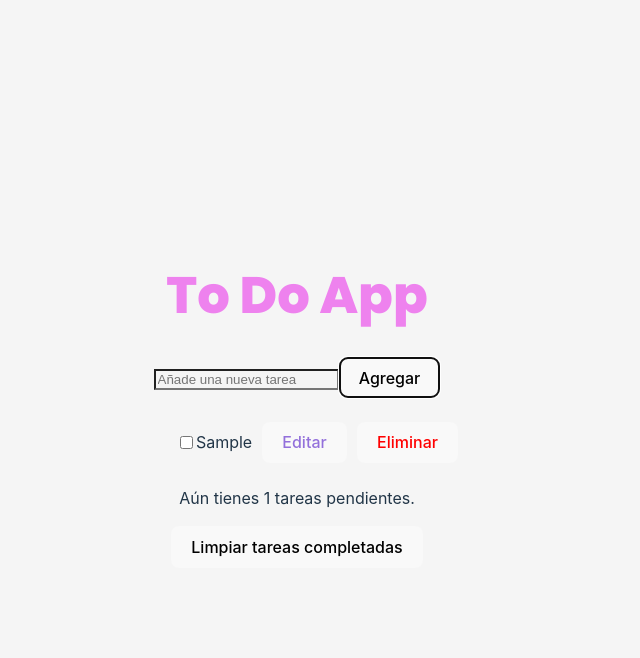
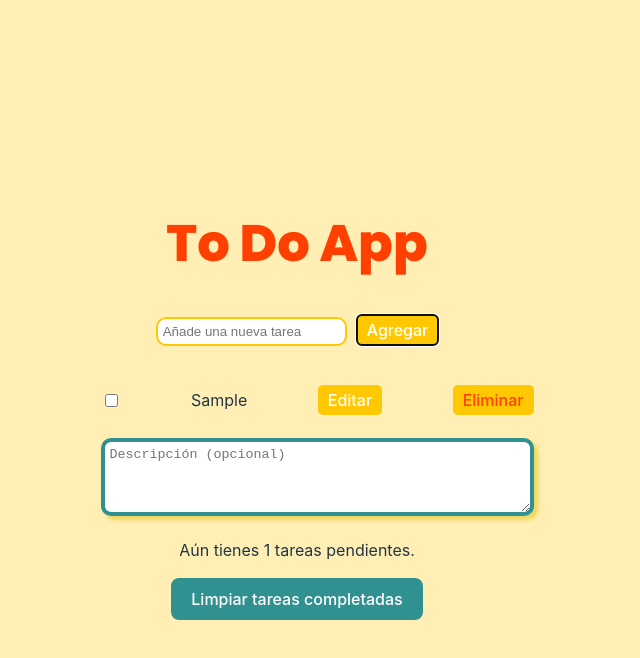
Before and after one commit to jaiyelith/To-Do-App, a React (Vite) app in the folder my-react-task-list/: page / in a window 1280 px wide. Both pictures are taken after typing "Sample" into the empty fields and a click on the button "Agregar". Shown: the top 658 px of the page, without its empty margins (343-983 px from the left). Built offline with nearby package versions, Linux system fonts and the light colour scheme.

Commit message:
Se agregó el formulario de descripción y la validación de caracteres

```diff
--- a/my-react-task-list/src/components/Task.jsx
+++ b/my-react-task-list/src/components/Task.jsx
@@ -5,21 +5,38 @@ import "./task.css";
 function Task({ task, onStatusChange, onDelete, onUpdate }) {
   const [isEditing, setIsEditing] = useState(false);
   const [updatedTaskName, setUpdatedTaskName] = useState(task.name || "");
+  const [originalTaskName, setOriginalTaskName] = useState(task.name || "");
 
   const handleCheckboxChange = () => onStatusChange();
-  const handleDeleteClick = () => onDelete();
-  const handleEditClick = () => setIsEditing(true);
-  const handleCancelClick = () => {
-    setIsEditing(false);
-    setUpdatedTaskName(task.name || "");
+
+  const handleEditClick = () => {
+    setIsEditing(true);
+    setOriginalTaskName(updatedTaskName);
   };
+
   const handleSaveClick = () => {
     if (updatedTaskName.trim() !== "") {
-      onUpdate(updatedTaskName);
+      onUpdate(updatedTaskName, task.description);
       setIsEditing(false);
     }
   };
+
+  const handleCancelClick = () => {
+    setUpdatedTaskName(originalTaskName);
+    setIsEditing(false);
+  };
+
   const handleInputChange = (e) => setUpdatedTaskName(e.target.value);
+
+  const handleDeleteClick = () => {
+    const confirmation = window.confirm(
+      "Si eliminas esta tarea luego no podrás revertir esta acción. ¿Estás seguro?"
+    );
+
+    if (confirmation) {
+      onDelete();
+    }
+  };
 
   return (
     <div className="task-container">
@@ -35,6 +52,7 @@ function Task({ task, onStatusChange, onDelete, onUpdate }) {
             value={updatedTaskName}
             onChange={handleInputChange}
             className="task-input"
+            autoFocus
           />
           <button className="boton-guardar" onClick={handleSaveClick}>
             Guardar
@@ -64,6 +82,7 @@ Task.propTypes = {
   task: PropTypes.shape({
     name: PropTypes.string,
     status: PropTypes.bool,
+    description: PropTypes.string,
   }).isRequired,
   onStatusChange: PropTypes.func.isRequired,
   onDelete: PropTypes.func.isRequired,
--- a/my-react-task-list/src/components/TaskList.jsx
+++ b/my-react-task-list/src/components/TaskList.jsx
@@ -10,11 +10,12 @@ function TaskList() {
     createTask,
     deleteTask,
     updateTask,
-    updateTaskStatus,
     setTasks,
   } = useTaskManager();
   const [taskName, setTaskName] = useState("");
+  const [taskDescription, setTaskDescription] = useState("");
   const [pendingTasks, setPendingTasks] = useState(0);
+  const [errorMessage, setErrorMessage] = useState("");
 
   const calculatePendingTasks = (taskList) => {
     return taskList.filter((task) => !task.status).length;
@@ -25,24 +26,38 @@ function TaskList() {
   }, [tasks]);
 
   const handleTaskStatusChange = (index) => {
-    updateTaskStatus(index);
-    setPendingTasks(calculatePendingTasks(tasks));
+    const updatedTasks = [...tasks];
+    updatedTasks[index].status = !updatedTasks[index].status;
+    setTasks(updatedTasks);
   };
 
   const addTask = (e) => {
     e.preventDefault();
-    if (taskName.trim() !== "") {
-      createTask({ name: taskName, status: false });
-      setTaskName("");
+    if (taskName.trim().length < 3) {
+      setErrorMessage("Solo puedes añadir tareas mayores a 3 caracteres");
+      return;
     }
+    setErrorMessage("");
+
+    createTask({
+      name: taskName,
+      status: false,
+      description: taskDescription,
+    });
+    setTaskName("");
+    setTaskDescription("");
   };
 
   const handleDeleteTask = (index) => deleteTask(index);
 
-  const handleUpdateTask = (index, updatedName) =>
-    updateTask(index, { name: updatedName });
+  const handleUpdateTask = (index, updatedName, updatedDescription) =>
+    updateTask(index, { name: updatedName, description: updatedDescription });
 
-  const handleInputChange = (e) => setTaskName(e.target.value);
+  const handleDescriptionChange = (e, index) => {
+    const updatedTasks = [...tasks];
+    updatedTasks[index].description = e.target.value;
+    setTasks(updatedTasks);
+  };
 
   const handleClearAll = () => {
     const completedTaskIndexes = tasks.reduce((indexes, task, index) => {
@@ -51,10 +66,8 @@ function TaskList() {
     }, []);
 
     if (completedTaskIndexes.length > 0) {
-      const updatedTasks = tasks.filter(
-        (task, index) => !completedTaskIndexes.includes(index)
-      );
-      setTasks(updatedTasks); //
+      const updatedTasks = tasks.filter((task, index) => !completedTaskIndexes.includes(index));
+      setTasks(updatedTasks);
     }
   };
 
@@ -65,25 +78,37 @@ function TaskList() {
           type="text"
           placeholder="Añade una nueva tarea"
           value={taskName}
-          onChange={handleInputChange}
+          onChange={(e) => setTaskName(e.target.value)}
         />
         <button type="submit">Agregar</button>
       </form>
+      {errorMessage && (
+        <p className="error-message">{errorMessage}</p>
+      )}
       <ul>
         {tasks.map((task, index) => (
-          <Task
-            key={index}
-            task={task}
-            onStatusChange={() => handleTaskStatusChange(index)}
-            onDelete={() => handleDeleteTask(index)}
-            onUpdate={(updatedName) => handleUpdateTask(index, updatedName)}
-          />
+          <li key={index}>
+            <Task
+              task={task}
+              onStatusChange={() => handleTaskStatusChange(index)}
+              onDelete={() => handleDeleteTask(index)}
+              onUpdate={(updatedName) =>
+                handleUpdateTask(index, updatedName, task.description)
+              }
+            />
+            <textarea
+              rows="4"
+              cols="50"
+              value={task.description}
+              onChange={(e) => handleDescriptionChange(e, index)}
+              placeholder="Descripción (opcional)"
+            ></textarea>
+          </li>
         ))}
       </ul>
-
       <p>Aún tienes {pendingTasks} tareas pendientes.</p>
       <div className="clear-container">
-        <button onClick={handleClearAll}>Limpiar tareas completadas</button>
+        <button  className="limpiar-tareas" onClick={handleClearAll}>Limpiar tareas completadas</button>
       </div>
     </>
   );
--- a/my-react-task-list/src/components/task.css
+++ b/my-react-task-list/src/components/task.css
@@ -1,12 +1,14 @@
 @import url("https://fonts.googleapis.com/css2?family=Poppins:wght@300;800&display=swap");
 
-* {
-  background-color: whitesmoke;
+body {
+  background-color: #ffefb5;
 }
+
 h1 {
   font-family: "Poppins", sans-serif;
-  color: violet;
+  color: #ff4000;
 }
+
 .container {
   display: flex;
   justify-content: space-between;
@@ -15,23 +17,43 @@ h1 {
 
 .tareas-completadas {
   text-decoration: line-through;
-  color: rgb(85, 19, 74);
+  color: #260d0d;
 }
+
 .tareas-incompletas {
   text-decoration: none;
   color: red;
 }
 
-.boton-guardar {
-  color: green;
+.boton-guardar,
+.boton-editar,
+.boton-cancelar,
+.boton-eliminar {
+  background-color: #ffc803;
+  color: white;
+  border: none;
+  border-radius: 5px;
+  padding: 5px 10px;
+  cursor: pointer;
 }
 
-.boton-editar {
-  color: mediumpurple;
+.limpiar-tareas{
+  background-color: #319190 ;
+  color: white
+}
+.boton-cancelar{
+  color: #ff4000;
 }
 
-.boton-cancelar {
-  color: red;
+button[type="submit"] {
+  margin-top: 10px;
+  margin-left: 10px;
+  background-color: #ffc803;
+  color: white;
+  border: none;
+  border-radius: 5px;
+  padding: 5px 10px;
+  cursor: pointer;
 }
 
 .task-container {
@@ -55,13 +77,21 @@ h1 {
   align-items: center;
 }
 
-.task-input {
-  margin-right: 10px;
+
+input[type="text"] {
+  margin-bottom: 10px;
+  border: 2px solid #ffc803;
+  border-radius: 10px;
+  padding: 5px;
 }
 
-.boton-guardar,
-.boton-cancelar,
-.boton-editar,
-.boton-eliminar {
-  margin-left: 10px;
+textarea {
+  border: 4px solid #319190;
+  border-radius: 10px;
+  padding: 5px;
+  box-shadow: 4px 4px 4px rgba(230, 203, 54, 0.7);
 }
+
+li{
+  list-style: none;
+}
--- a/my-react-task-list/src/hooks/useTaskManager.js
+++ b/my-react-task-list/src/hooks/useTaskManager.js
@@ -2,6 +2,7 @@ import { useState } from 'react';
 
 export default function useTaskManager() {
   const [tasks, setTasks] = useState([]);
+
   const createTask = (newTask) => {
     setTasks([...tasks, newTask]);
   };
```
